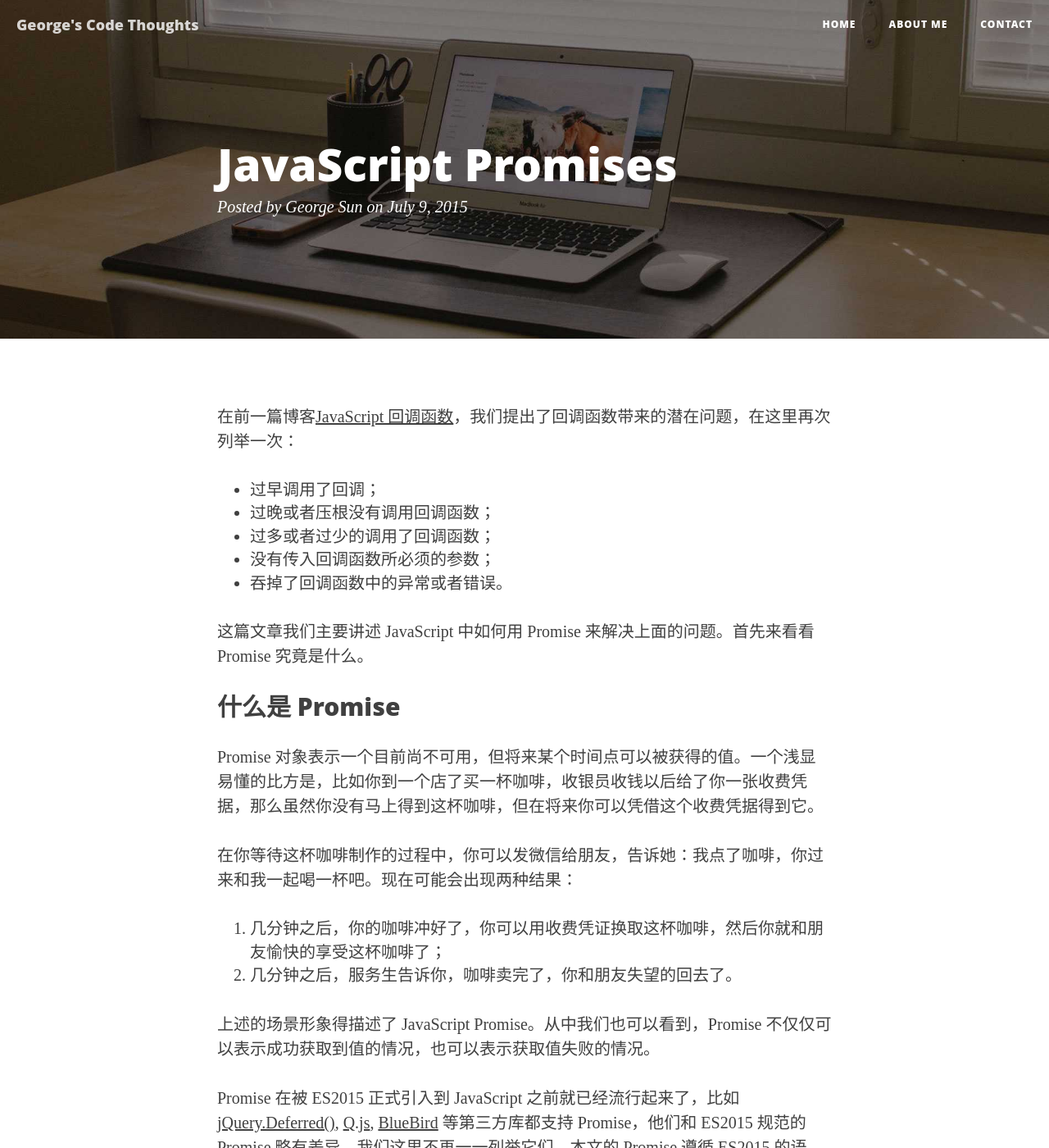
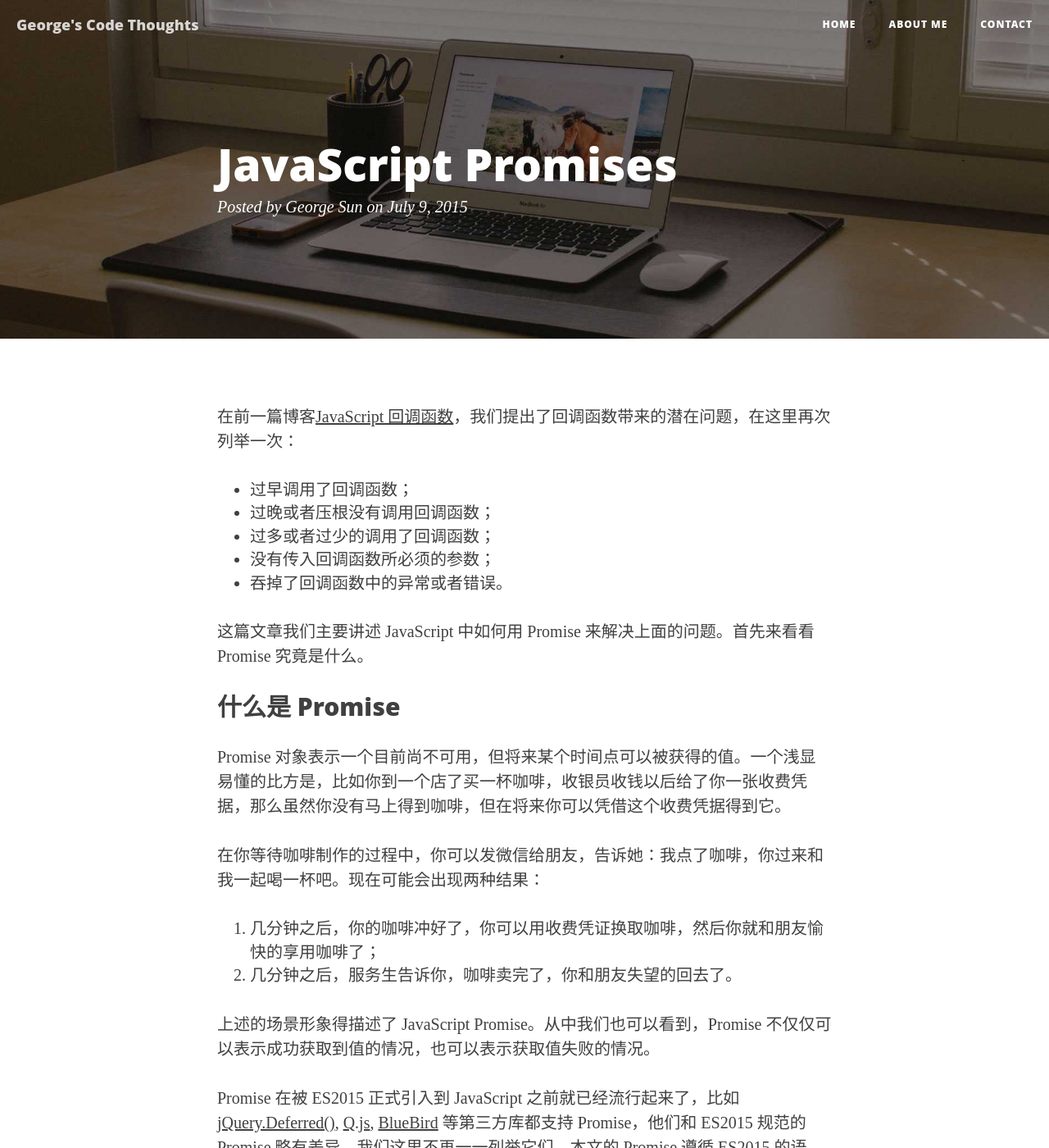
Before and after one commit to puffsun/puffsun.github.io-source, a Jekyll site: the page built from _posts/2015-07-09-javascript-promises.markdown, in a window 1280 px wide and 1400 px high. Shown: the whole window at 82% size. Built offline with Jekyll 4.4.1, drawn with Linux system fonts in a browser that asks for light colours; nearby versions of some CDN libraries; some web fonts are replaced; comment, search, counter and statistics services are not loaded.

Commit message:
Revise post.

```diff
--- a/_posts/2015-07-09-javascript-promises.markdown
+++ b/_posts/2015-07-09-javascript-promises.markdown
@@ -12,7 +12,7 @@ description: JavaScript Promises
 
 在前一篇博客[JavaScript 回调函数](http://codethoughts.info/javascript/2015/07/06/javascript-callbacks/)，我们提出了回调函数带来的潜在问题，在这里再次列举一次：
 
-* 过早调用了回调；
+* 过早调用了回调函数；
 * 过晚或者压根没有调用回调函数；
 * 过多或者过少的调用了回调函数；
 * 没有传入回调函数所必须的参数；
@@ -22,11 +22,11 @@ description: JavaScript Promises
 
 ## 什么是 Promise
 
-Promise 对象表示一个目前尚不可用，但将来某个时间点可以被获得的值。一个浅显易懂的比方是，比如你到一个店了买一杯咖啡，收银员收钱以后给了你一张收费凭据，那么虽然你没有马上得到这杯咖啡，但在将来你可以凭借这个收费凭据得到它。
+Promise 对象表示一个目前尚不可用，但将来某个时间点可以被获得的值。一个浅显易懂的比方是，比如你到一个店了买一杯咖啡，收银员收钱以后给了你一张收费凭据，那么虽然你没有马上得到咖啡，但在将来你可以凭借这个收费凭据得到它。
 
-在你等待这杯咖啡制作的过程中，你可以发微信给朋友，告诉她：我点了咖啡，你过来和我一起喝一杯吧。现在可能会出现两种结果：
+在你等待咖啡制作的过程中，你可以发微信给朋友，告诉她：我点了咖啡，你过来和我一起喝一杯吧。现在可能会出现两种结果：
 
-1. 几分钟之后，你的咖啡冲好了，你可以用收费凭证换取这杯咖啡，然后你就和朋友愉快的享受这杯咖啡了；
+1. 几分钟之后，你的咖啡冲好了，你可以用收费凭证换取咖啡，然后你就和朋友愉快的享用咖啡了；
 2. 几分钟之后，服务生告诉你，咖啡卖完了，你和朋友失望的回去了。
 
 上述的场景形象得描述了 JavaScript Promise。从中我们也可以看到，Promise 不仅仅可以表示成功获取到值的情况，也可以表示获取值失败的情况。
```
